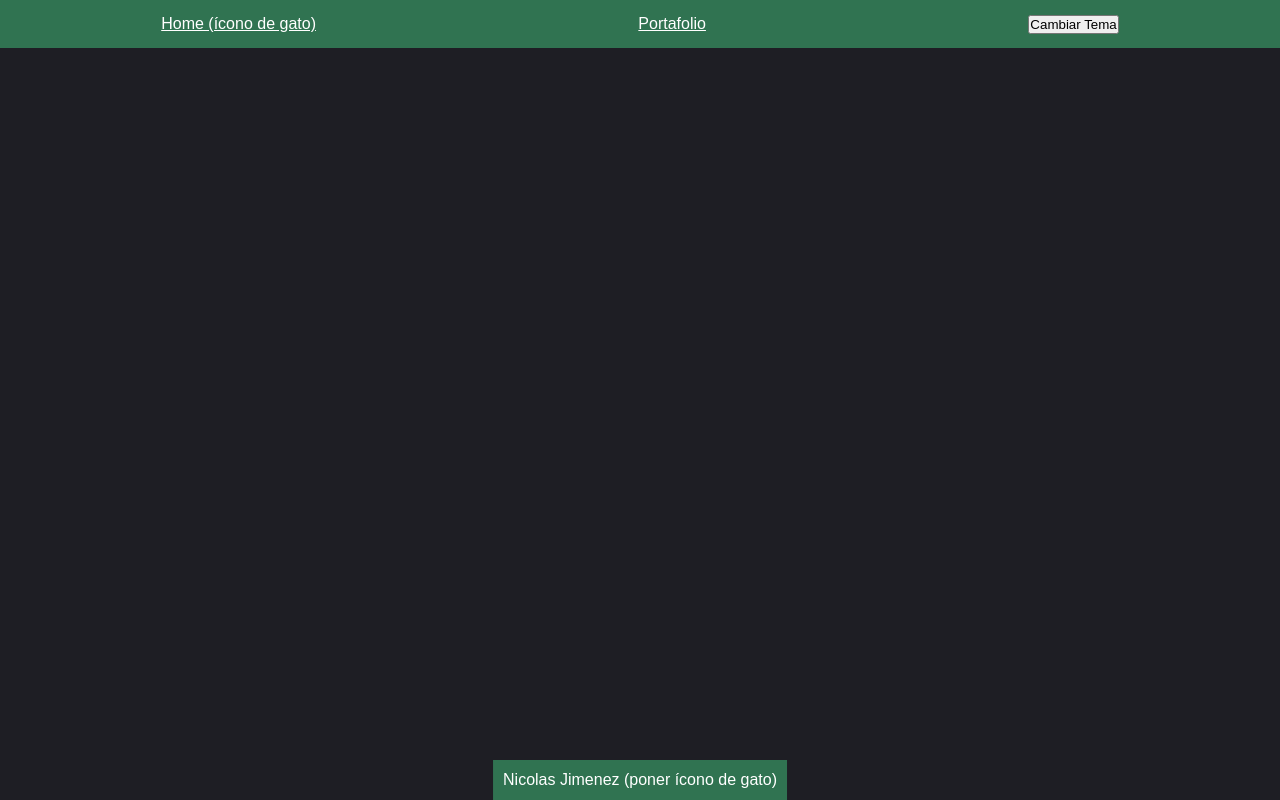
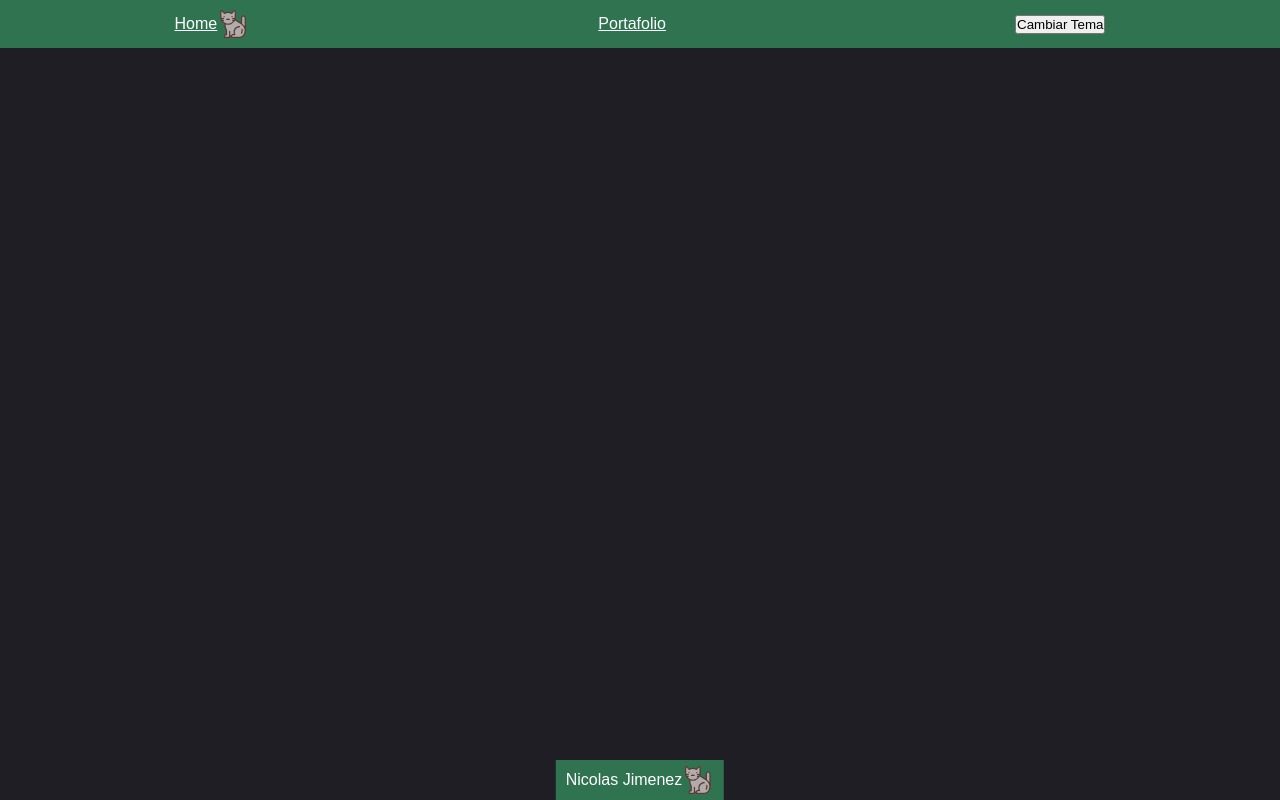
Before and after one commit to NicoJimenez123/portafolio, a Vue app: page / in a window 1280 px wide. Built offline with nearby package versions, Linux system fonts and the light colour scheme.

Commit message:
Implementado ícono de gato

```diff
--- a/src/components/AppFooter.vue
+++ b/src/components/AppFooter.vue
@@ -1,5 +1,16 @@
 <template>
   <nav class="footer">
-    Nicolas Jimenez (poner ícono de gato)
+    Nicolas Jimenez
+    <img :src='gatini' alt="icono de gato"/>
   </nav>
 </template>
+
+<script setup>
+import gatini from '../assets/gatini.svg'
+</script>
+
+<style>
+.footer img {
+  width: 2rem;
+}
+</style>
--- a/src/components/AppTopBar.vue
+++ b/src/components/AppTopBar.vue
@@ -2,7 +2,10 @@
     <nav class="topbar">
 			<ul>
 				<li>
-					<router-link to="/home">Home (ícono de gato)</router-link>
+					<router-link to="/home" id="linkHome">
+						Home
+						<img :src='gatini' alt="icono de gato"/>
+					</router-link>
 				</li>
 				<li>
 					<a href="#">Portafolio</a>
@@ -15,4 +18,16 @@
 </template>
 
 <script setup>
+import gatini from '../assets/gatini.svg'
 </script>
+
+<style>
+#linkHome {
+	display: flex;
+	justify-content: center;
+	align-items: center;
+}
+.topbar img {
+	width: 2rem;
+}
+</style>
```
